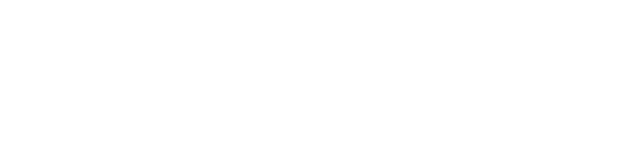
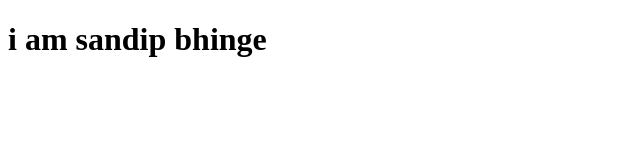
Before and after one commit to Sandipbhinge8170/Ecom, a plain HTML site: page index.html in a window 1280 px wide. Shown: the whole page, without its empty margins (0-640 px from the left). Drawn offline with Linux system fonts and the light colour scheme.

Commit message:
add h1 tag
add h1 tag

```diff
--- a/index.html
+++ b/index.html
@@ -7,6 +7,6 @@
     <title>Document</title>
 </head>
 <body>
-
+    <h1>i am sandip bhinge</h1>
 </body>
 </html>
```
